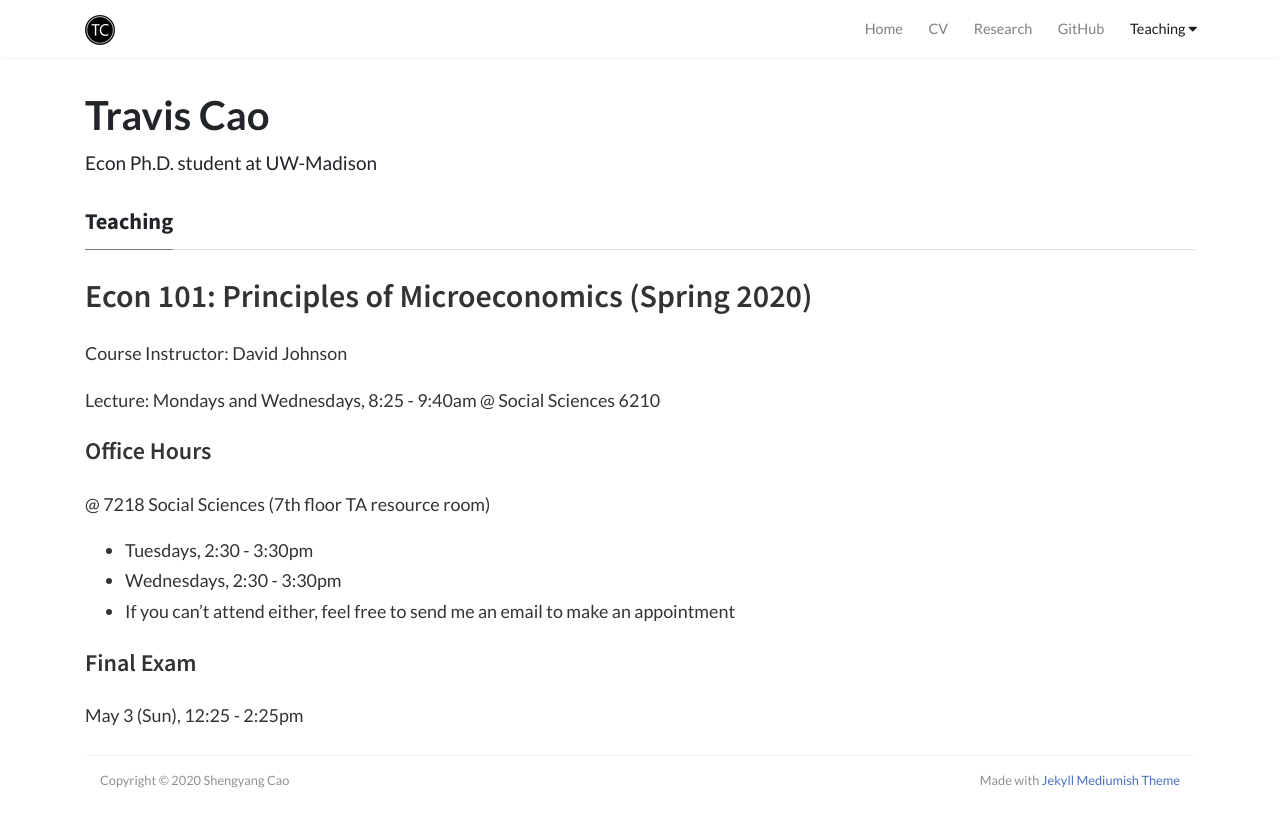
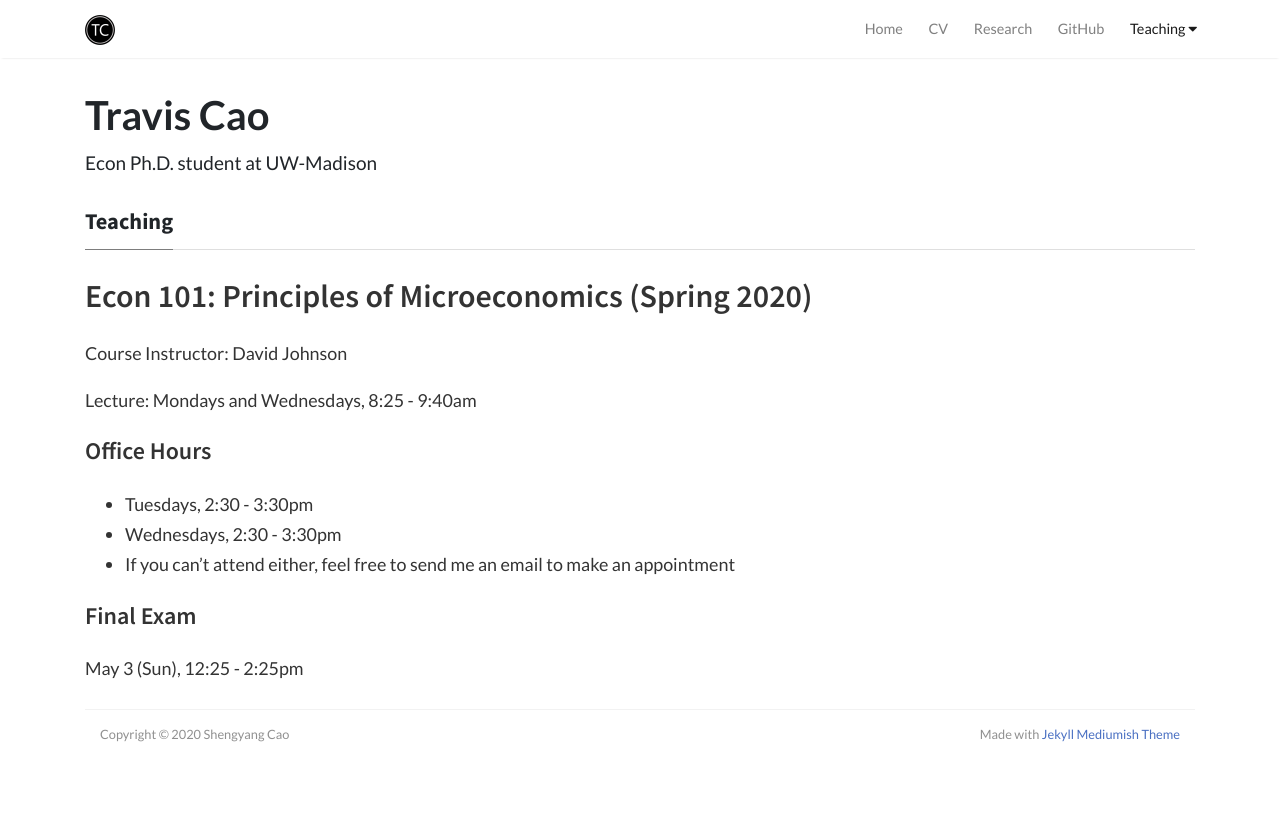
Before and after one commit to scaotravis/scaotravis.github.io, a Jekyll site: the page built from _posts/2019-07-09-teaching-sp-101.md, in a window 1280 px wide. Shown: the top 827 px of the page. Built offline with Jekyll 4.4.1, drawn with Linux system fonts in a browser that asks for light colours; nearby versions of some CDN libraries; comment, search, counter and statistics services are not loaded.

Commit message:
update teaching page

```diff
--- a/_posts/2019-07-09-teaching-sp-101.md
+++ b/_posts/2019-07-09-teaching-sp-101.md
@@ -9,11 +9,10 @@ permalink: /teaching/sp20-101
 
 Course Instructor: David Johnson
 
-Lecture: Mondays and Wednesdays, 8:25 - 9:40am @ Social Sciences 6210
+Lecture: Mondays and Wednesdays, 8:25 - 9:40am
 
 #### Office Hours
 
-@ 7218 Social Sciences (7th floor TA resource room)
 * Tuesdays, 2:30 - 3:30pm
 * Wednesdays, 2:30 - 3:30pm
 * If you can't attend either, feel free to send me an email to make an appointment
```
Also changed, not shown: 2 other files.
